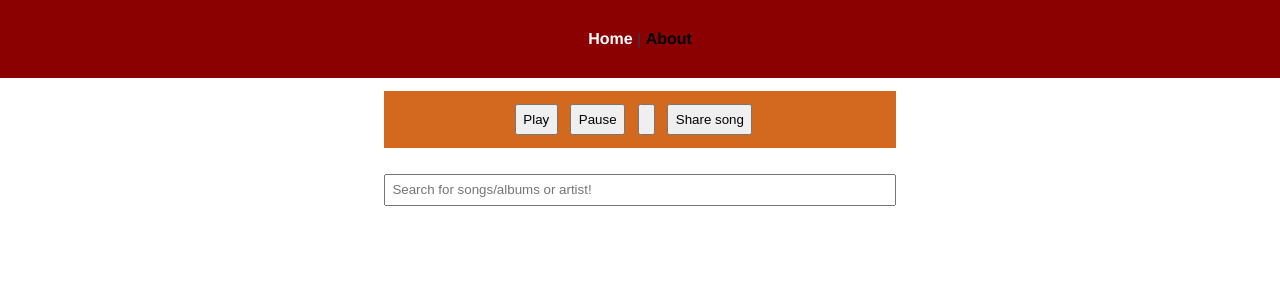
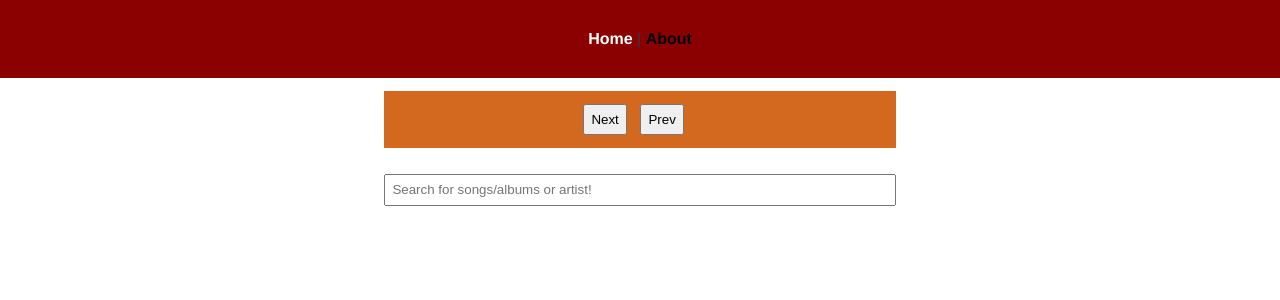
Before and after one commit to Francisco-fco/MusicPlayer, a Vue app in the folder music-player/: page /#/ in a window 1280 px wide. Shown: the top 300 px of the page. Built offline with nearby package versions, Linux system fonts and the light colour scheme.

Commit message:
pause() fixed

```diff
--- a/music-player/src/components/Music.vue
+++ b/music-player/src/components/Music.vue
@@ -8,7 +8,7 @@
       <p>Id: {{ music.videoId }}</p>
       <button @click="Play(music.videoId)">Play</button>
       <button @click="Pause(music.videoId)">Pause</button>
-      <button @click="Share(music.videoId)">Share song</button>
+      <button @click="Share()">Share song</button>
     </div>
     <div class="artista" v-if="music.type == 'artist'">
       <p>Type: {{ music.type }}</p>
@@ -44,13 +44,9 @@ export default {
       console.log("playing videoId");
     },
 
-    Paus(paus) {
-      window.player.pauseVideo(paus);
+    Pause(pause) {
+      window.player.pauseVideo(pause);
     },
-
-    Share() {
-
-    }
   },
 };
 </script>
--- a/music-player/src/components/Player.vue
+++ b/music-player/src/components/Player.vue
@@ -3,10 +3,8 @@
 
   <div class="player-container">
     <div class="buttons">
-      <button id="play" @click="Play(music.videoId)">Play</button>
-      <button id="pause" @click="Pause(music.videoId)">Pause</button>
-      <button id="next" @click="Next(music.videoId)"></button>
-      <button id="share" @click="Share()">Share song</button>
+      <button id="next" @click="Next(music.videoId)">Next</button>
+      <button id="next" @click="Prev(music.videoId)">Prev</button>
     </div>
   </div>
 </template>
```
